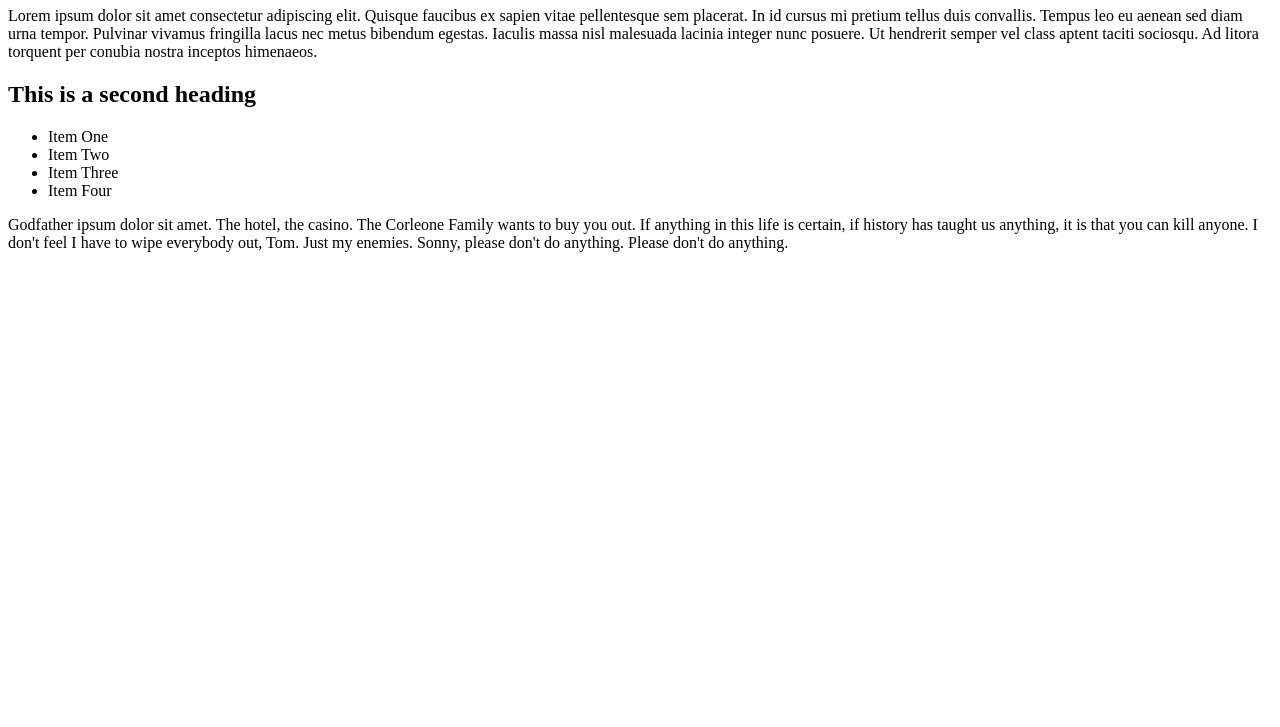
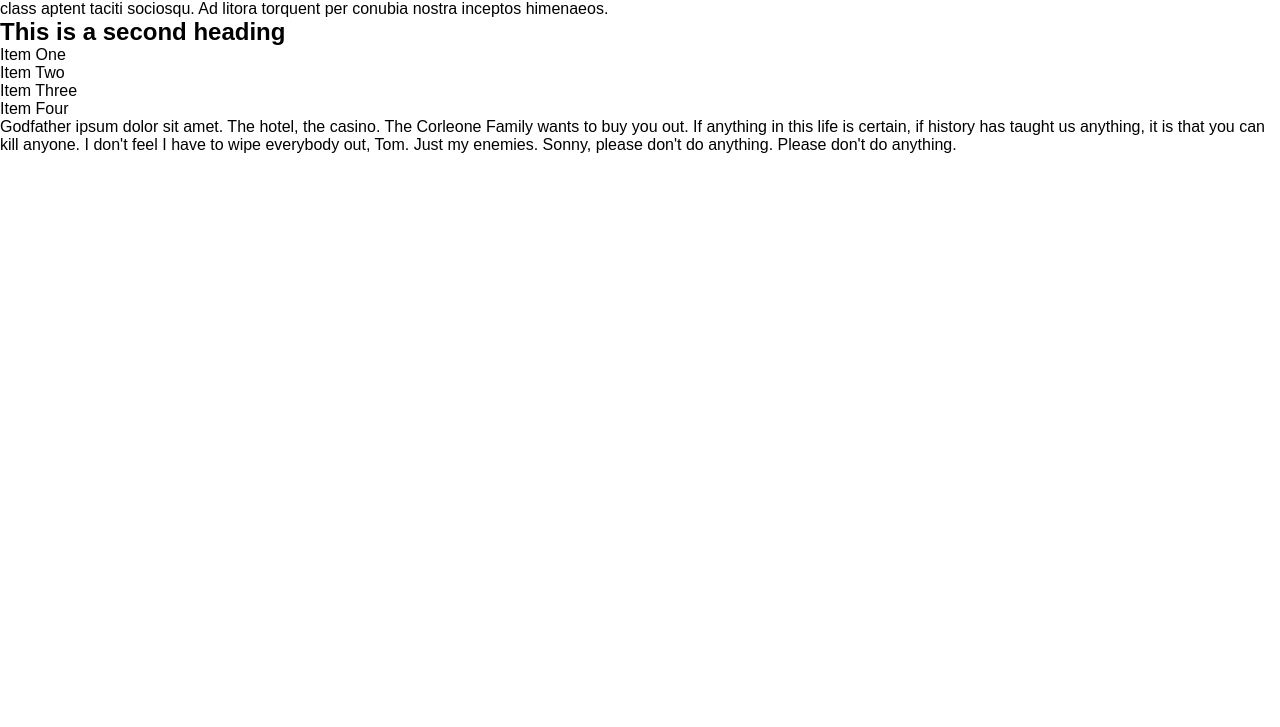
Before and after one commit to JNW365/glowing-potato, a plain HTML site: page index.html in a window 1280 px wide. Shown: the part 73-800 px from the top of the page. Drawn offline with Linux system fonts and the light colour scheme.

Commit message:
add style sheet

```diff
--- a/index.html
+++ b/index.html
@@ -4,6 +4,7 @@
     <meta charset="UTF-8">
     <meta name="viewport" content="width=device-width, initial-scale=1.0">
     <title>Document</title>
+    <link rel="stylesheet" href="style.css">
 </head>
 <body>
     <h1>This is a new HTML file to add to Github</h1>
--- /dev/null
+++ b/style.css
@@ -0,0 +1,6 @@
+* {
+    padding: 0;
+    margin: 0;
+    box-sizing: border-box;
+    font-family: Arial, Helvetica, sans-serif;
+}
```
